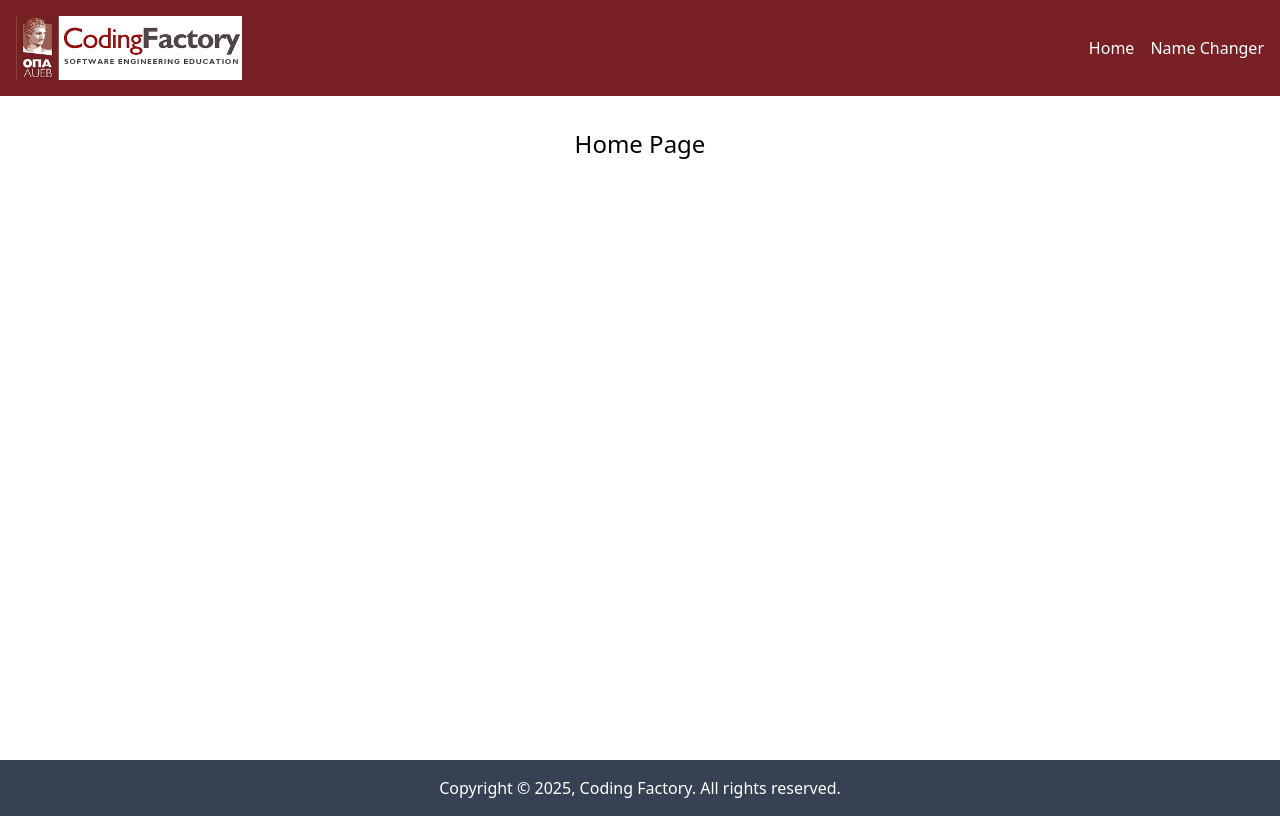
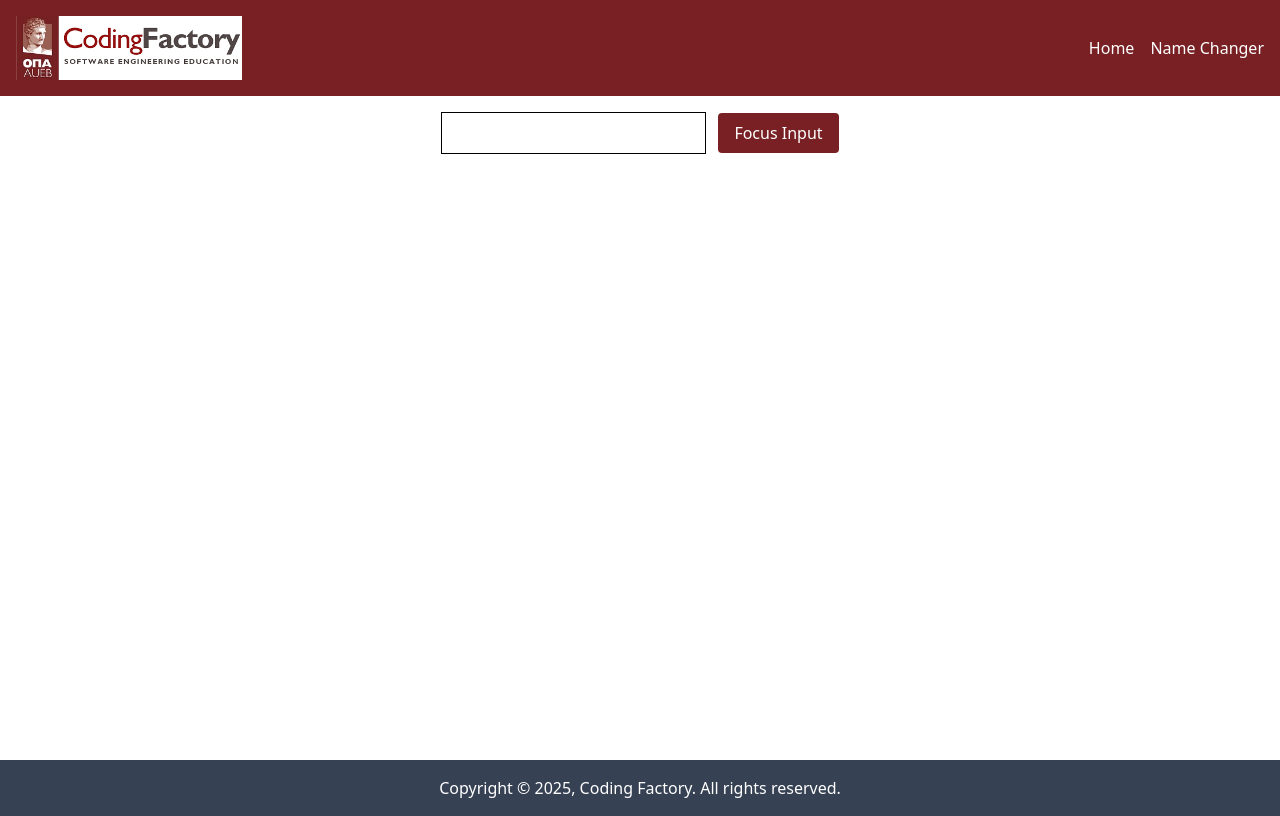
Before and after one commit to mariosmorfo/cf7-components-intro, a React (Vite) app: page / in a window 1280 px wide. Built offline with nearby package versions, Linux system fonts and the light colour scheme.

Commit message:
feat: Route page in FocusInput file

```diff
--- a/src/App.tsx
+++ b/src/App.tsx
@@ -17,7 +17,7 @@
 // import Todo from "./components/Todo/Todo.tsx";
 // import OnlineStatus from "./components/OnlineStatus.tsx";
 import {BrowserRouter, Routes, Route} from "react-router";
-import HomePage from "./pages/HomePage.tsx";
+// import HomePage from "./pages/HomePage.tsx";
 import NameChangerPage from "./pages/NameChangerPage.tsx";
 // import NameChanger from "./components/NameChanger.tsx";
 import OnlineStatusPage from "./pages/OnlineStatusPage.tsx";
@@ -26,6 +26,9 @@ import RouterLayout from "./components/RouterLayout.tsx";
 import ExamplesPage from "./pages/ExamplesPage.tsx";
 import RouterExamplesLayout from "./components/RouterExamplesLayout.tsx";
 import AutoRedirectPage from "./pages/AutoRedirectPage.tsx";
+import NotFoundPage from "./pages/NotFoundPage.tsx";
+import FocusInput from "./components/FocusInput.tsx";
+// import UnControlledInput from "./components/UnControlledInput.tsx";
 
 function App() {
 
@@ -66,7 +69,9 @@ function App() {
                 <Routes>
                     <Route element={<RouterLayout />}>
                         {/*<Route path="/" element={<HomePage />}/>*/}
-                        <Route index element={<HomePage />}/>
+                        {/*<Route index element={<HomePage />}/>*/}
+                        <Route index element={<FocusInput />}/>
+                        {/*<Route index element={<UnControlledInput />}/>*/}
                     </Route>
                     <Route path="examples" element={<RouterExamplesLayout/>}>
                         <Route index  element={<ExamplesPage/>}/>
@@ -77,6 +82,8 @@ function App() {
                     <Route path="users/:userId" element={<UserPage />}/>
                     <Route path="users" element={<UserPage />}/>
                     {/*<Route path="files/*" element={<FilePage/>}/>*/}
+                    <Route path="*" element={<NotFoundPage/>}/>
+
                 </Routes>
             </BrowserRouter>
 
```
